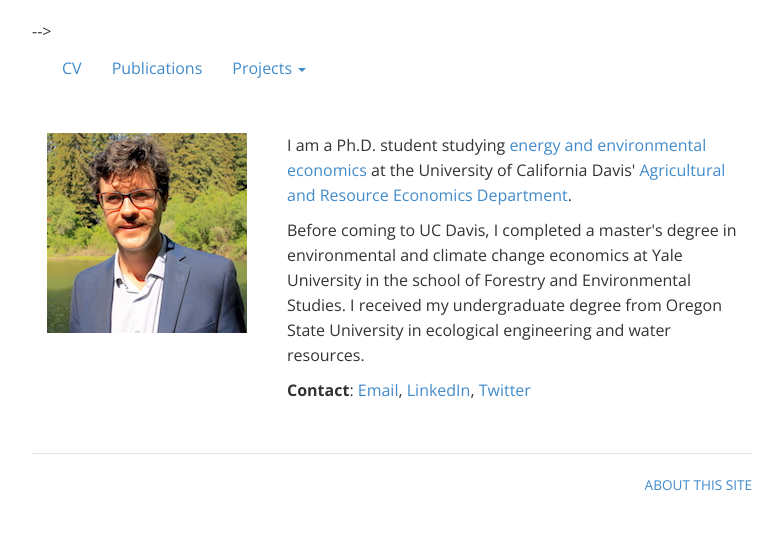
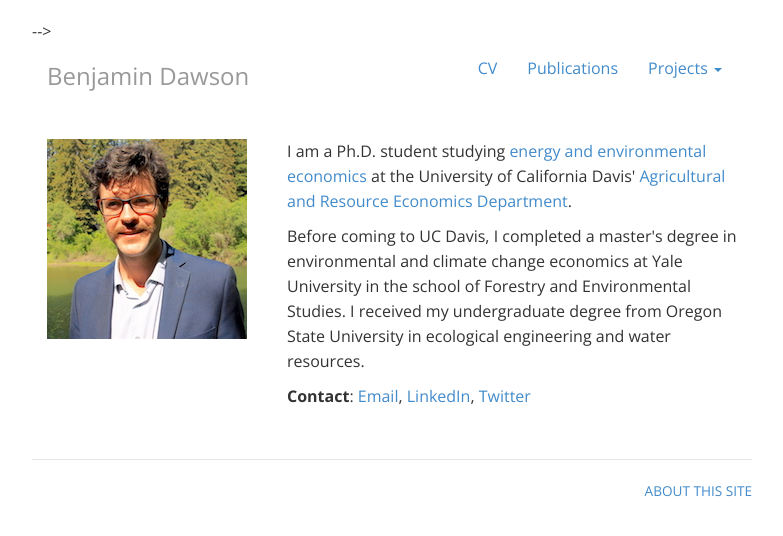
Before and after one commit to BenMDawson/BenMDawson.github.io, a Jekyll site: the page built from index.html, in a window 1280 px wide. Shown: the top 536 px of the page, without its empty margins (248-1031 px from the left). Built offline with Jekyll 4.4.1, drawn with Linux system fonts in a browser that asks for light colours.

Commit message:
Update header.html

```diff
--- a/_includes/header.html
+++ b/_includes/header.html
@@ -11,7 +11,7 @@
 -->
 
 <nav id="navbar" class="collapse navbar-collapse">
-    <ul class="nav navbar-nav">
+    <ul class="nav navbar-nav pull-right">
         {% assign links = site.data.navigation %}
         {% for link in links %}
             {% assign class = nil %}
@@ -40,4 +40,5 @@
             {% endif %}
         {% endfor %}
     </ul>
+    <h3 class="text-muted"><a href="/">Benjamin Dawson</a></h3>
 </nav>
```
